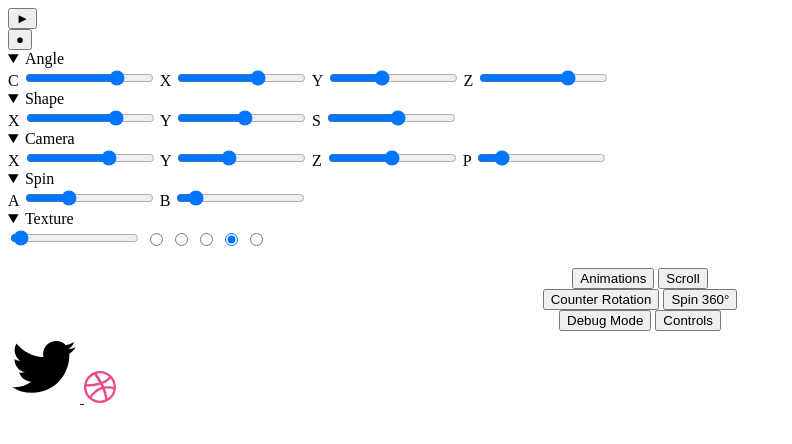
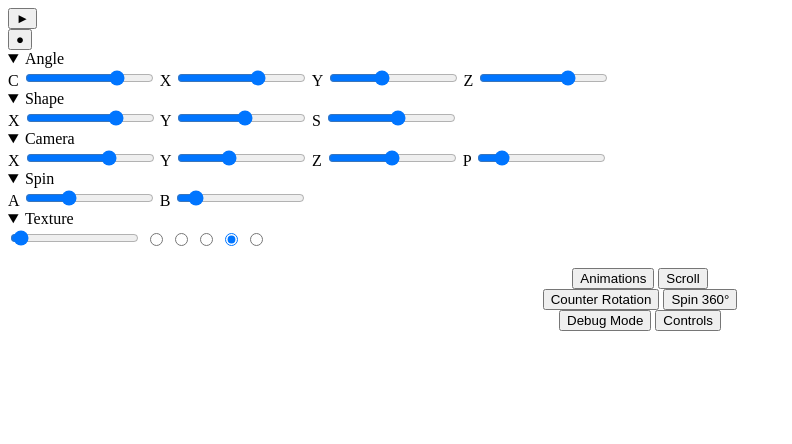
Before and after one commit to Hermonj/3dguitar, a plain HTML site: page src/index.html in a window 1280 px wide. Shown: the whole page, without its empty margins (0-792 px from the left). Drawn offline with Linux system fonts and the light colour scheme.

Commit message:
Add files via upload

```diff
--- a/src/index.html
+++ b/src/index.html
@@ -312,19 +312,9 @@
 
 <span class="footer">
 
-<!-- Twitter -->
-<a class="twitter" href="https://twitter.com/ShadowShahriar" target="_blank" alt="Twitter" aria-label="Find me on Twitter">
-	<svg xmlns="http://www.w3.org/2000/svg" width="72" height="72" viewBox="0 0 72 72">
-		<path d="M67.812 16.141a26.246 26.246 0 0 1-7.519 2.06 13.134 13.134 0 0 0 5.756-7.244 26.127 26.127 0 0 1-8.313 3.176A13.075 13.075 0 0 0 48.182 10c-7.229 0-13.092 5.861-13.092 13.093 0 1.026.118 2.021.338 2.981-10.885-.548-20.528-5.757-26.987-13.679a13.048 13.048 0 0 0-1.771 6.581c0 4.542 2.312 8.551 5.824 10.898a13.048 13.048 0 0 1-5.93-1.638c-.002.055-.002.11-.002.162 0 6.345 4.513 11.638 10.504 12.84a13.177 13.177 0 0 1-3.449.457c-.846 0-1.667-.078-2.465-.231 1.667 5.2 6.499 8.986 12.23 9.09a26.276 26.276 0 0 1-16.26 5.606A26.21 26.21 0 0 1 4 55.976a37.036 37.036 0 0 0 20.067 5.882c24.083 0 37.251-19.949 37.251-37.249 0-.566-.014-1.134-.039-1.694a26.597 26.597 0 0 0 6.533-6.774z"></path>
-	</svg>
-</a>
+<!
 <!-- Dribbble -->
-<a class="dribbble" href="https://dribbble.com/shadow-scientist" target="_blank" alt="Dribbble" aria-label="Find me on Dribbble">
-	<svg width="32" height="32" viewBox="0 0 32 32" fill="none" xmlns="http://www.w3.org/2000/svg">
-	<rect width="32" height="32" fill="black" fill-opacity="0"/>
-	<path fill-rule="evenodd" clip-rule="evenodd" d="M16 0C7.16703 0 0 7.16703 0 16C0 24.833 7.16703 32 16 32C24.8156 32 32 24.833 32 16C32 7.16703 24.8156 0 16 0ZM26.5683 7.37527C28.4772 9.70065 29.6226 12.6681 29.6573 15.8785C29.2061 15.7918 24.6941 14.872 20.1475 15.4447C20.0434 15.2191 19.9566 14.9761 19.8525 14.7332C19.5748 14.0738 19.2625 13.397 18.9501 12.7549C23.9826 10.7072 26.2733 7.75705 26.5683 7.37527ZM16 2.36009C19.4707 2.36009 22.6464 3.66161 25.0586 5.7961C24.8156 6.14317 22.7505 8.90239 17.8915 10.7245C15.6529 6.61171 13.1714 3.24512 12.7896 2.72451C13.8134 2.48156 14.8894 2.36009 16 2.36009ZM10.1866 3.64425C10.551 4.13015 12.9805 7.5141 15.2538 11.5401C8.86768 13.2408 3.22777 13.2061 2.62039 13.2061C3.50542 8.9718 6.36876 5.44902 10.1866 3.64425ZM2.32538 16.0174C2.32538 15.8785 2.32538 15.7397 2.32538 15.6009C2.9154 15.6182 9.54447 15.705 16.3644 13.6573C16.7636 14.4208 17.128 15.2017 17.4751 15.9826C17.3015 16.0347 17.1106 16.0868 16.9371 16.1388C9.89154 18.4121 6.14317 24.6247 5.8308 25.1453C3.6616 22.7332 2.32538 19.5228 2.32538 16.0174ZM16 29.6746C12.8416 29.6746 9.92625 28.5987 7.61822 26.7939C7.86117 26.2907 10.6377 20.9458 18.3427 18.256C18.3774 18.2386 18.3948 18.2386 18.4295 18.2213C20.3557 23.2017 21.1367 27.3839 21.3449 28.5813C19.6963 29.2928 17.8915 29.6746 16 29.6746ZM23.6182 27.3319C23.4794 26.4989 22.7505 22.5076 20.9631 17.5965C25.2495 16.9197 28.9978 18.0304 29.4664 18.1866C28.8764 21.987 26.6898 25.2668 23.6182 27.3319Z" fill="#EA4C89"/>
-	</svg>
-</a>
+
 
 </span>
 </SPAN>
--- a/src/style.css
+++ b/src/style.css
@@ -250,7 +250,7 @@ transition:opacity ease 1.5s 0.5s;
 }
 
 body::after{
-content:"twitter.com/ShadowShahriar";
+
 position:fixed;
 right:0;
 top:0;
@@ -1730,15 +1730,14 @@ opacity:0.6;
 position:relative;
 }
 
-.footer .twitter{
-top:2px;
+.footer
 }
 
 .footer a:hover{
 opacity:1;
 }
 
-.footer .twitter svg{
+.footer  svg{
 width:28px; /* 2% margin extended */
 height:28px;
 fill:white;
```
